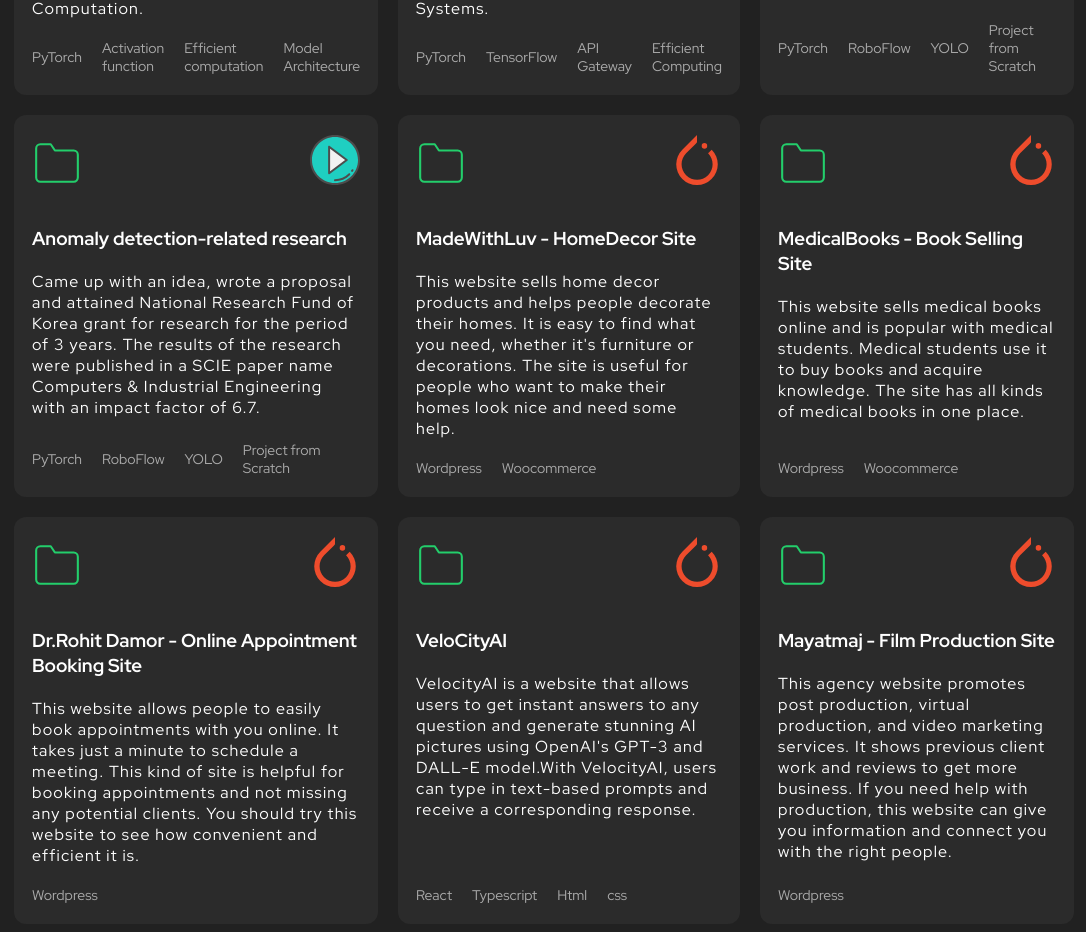
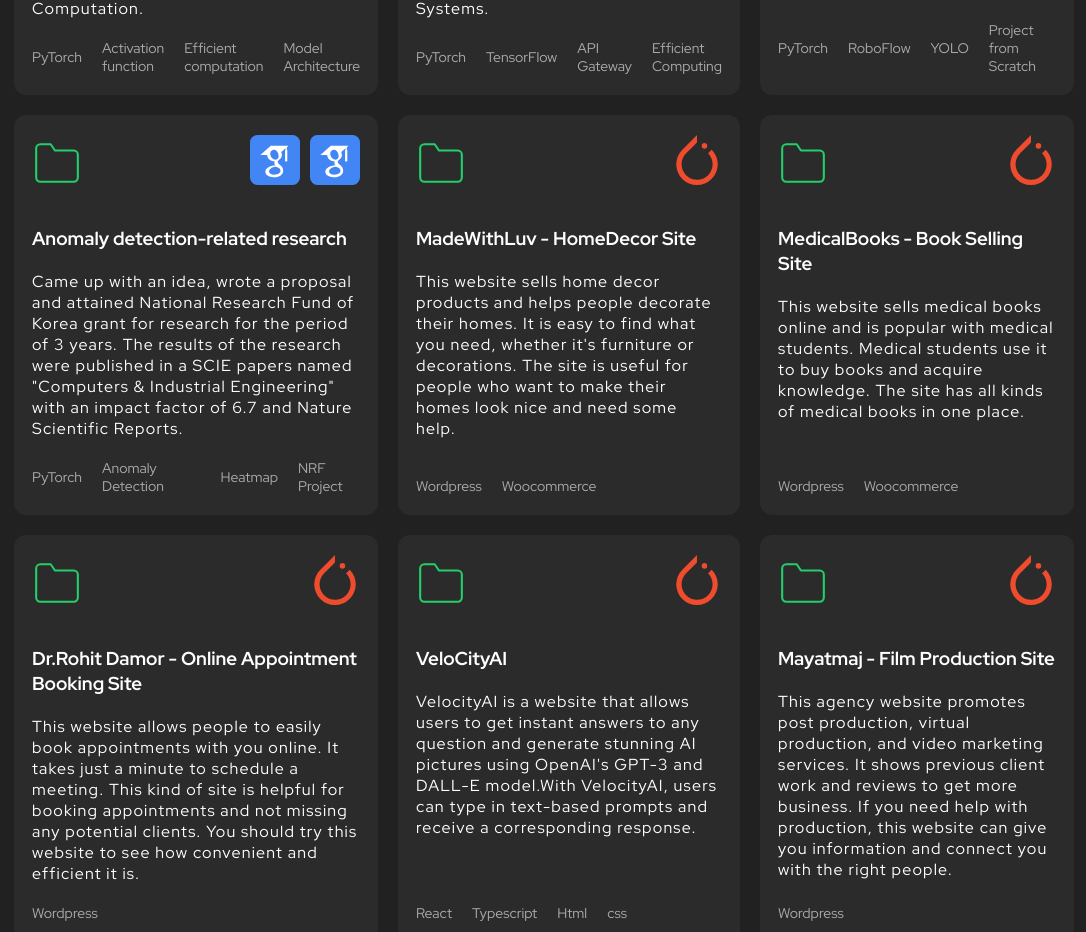
Before and after one commit to bekhzod-olimov/portfolio, a React (Create React App) app: page / in a window 1280 px wide. Shown: the part 1597-2529 px from the top of the page, without its empty margins (96-1182 px from the left). Built offline with nearby package versions, Linux system fonts and the light colour scheme.

Commit message:
anomaly detection projects

```diff
--- a/src/components/Project/Project.tsx
+++ b/src/components/Project/Project.tsx
@@ -81,14 +81,16 @@ export function Project() {
             <header>
               <svg width="50" xmlns="http://www.w3.org/2000/svg" role="img" viewBox="0 0 24 24" fill="none" stroke="#23ce6b" strokeWidth="1" strokeLinecap="round" strokeLinejoin="round"> <title>Folder</title> <path d="M22 19a2 2 0 0 1-2 2H4a2 2 0 0 1-2-2V5a2 2 0 0 1 2-2h5l2 3h9a2 2 0 0 1 2 2z"></path> </svg>
               <div className="project-links">
-              <a href="https://drive.google.com/file/d/1dGANwOLx5tJ4cyUWY0pZ2QmxojFkGSHq/view?usp=sharing" target="_blank" rel="noreferrer">
-                  <img src={DownloadApp} alt="Visit site" /></a></div>
+              <a href="https://www.sciencedirect.com/science/article/abs/pii/S0360835222003709" target="_blank" rel="noreferrer">
+                  <img src={scholarIcon} alt="Visit site" /></a>
+                  <a href="https://www.nature.com/articles/s41598-023-30480-8" target="_blank" rel="noreferrer">
+                  <img src={scholarIcon} alt="Visit site" /></a></div>
             </header>
             <div className="body">
               <h3>Anomaly detection-related research</h3>
-              <p> Came up with an idea, wrote a proposal and attained National Research Fund of Korea grant for research for the period of 3 years. The results of the research were published in a SCIE paper name Computers & Industrial Engineering with an impact factor of 6.7.    </p>
+              <p> Came up with an idea, wrote a proposal and attained National Research Fund of Korea grant for research for the period of 3 years. The results of the research were published in a SCIE papers named "Computers & Industrial Engineering" with an impact factor of 6.7 and Nature Scientific Reports.    </p>
             </div>
-            <footer> <ul className="tech-list"> <li>PyTorch</li> <li>RoboFlow</li> <li>YOLO</li> <li>Project from Scratch</li> </ul> </footer>
+            <footer> <ul className="tech-list"> <li>PyTorch</li> <li>Anomaly Detection</li> <li>Heatmap</li> <li>NRF Project</li> </ul> </footer>
           </div>
         </ScrollAnimation>
 
```
